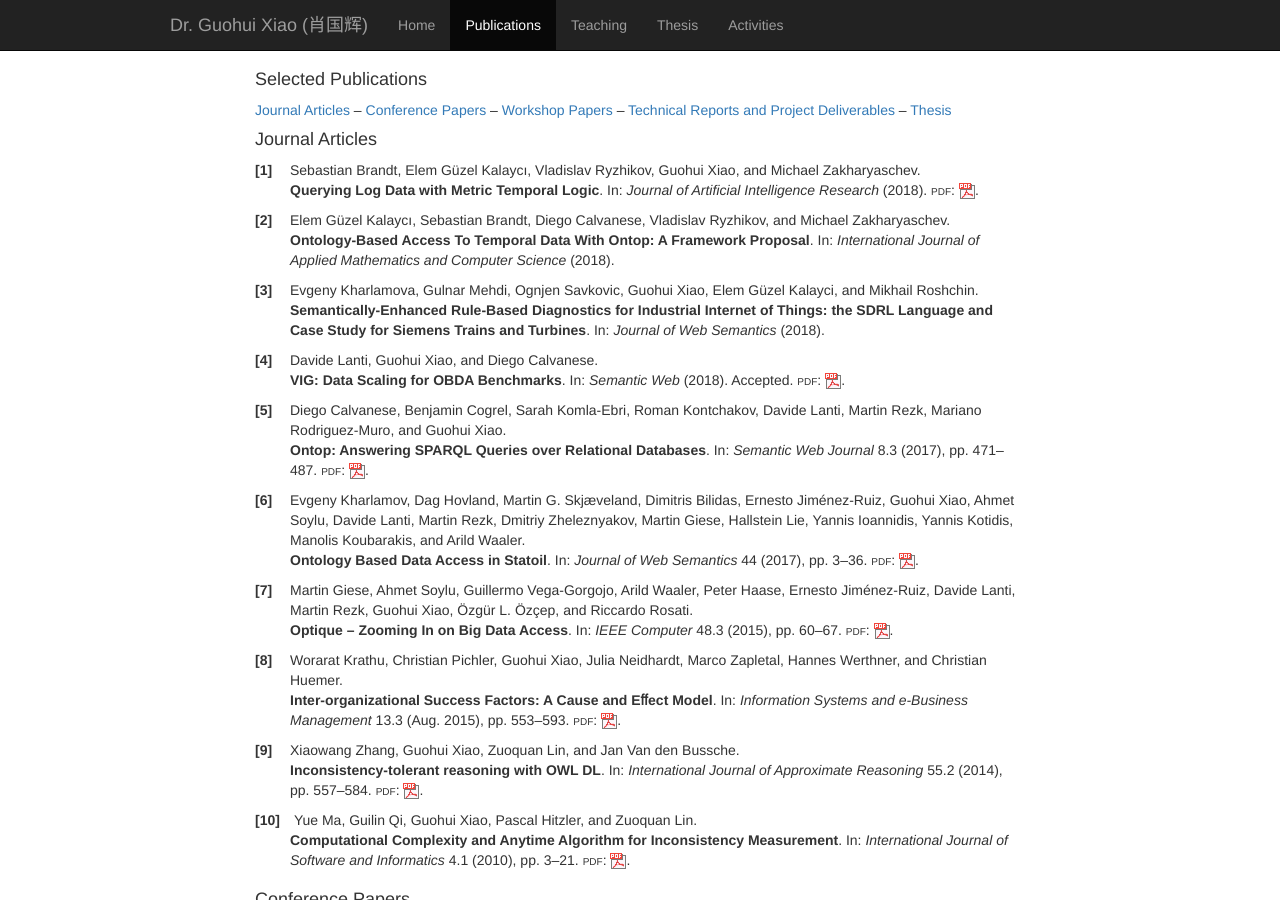
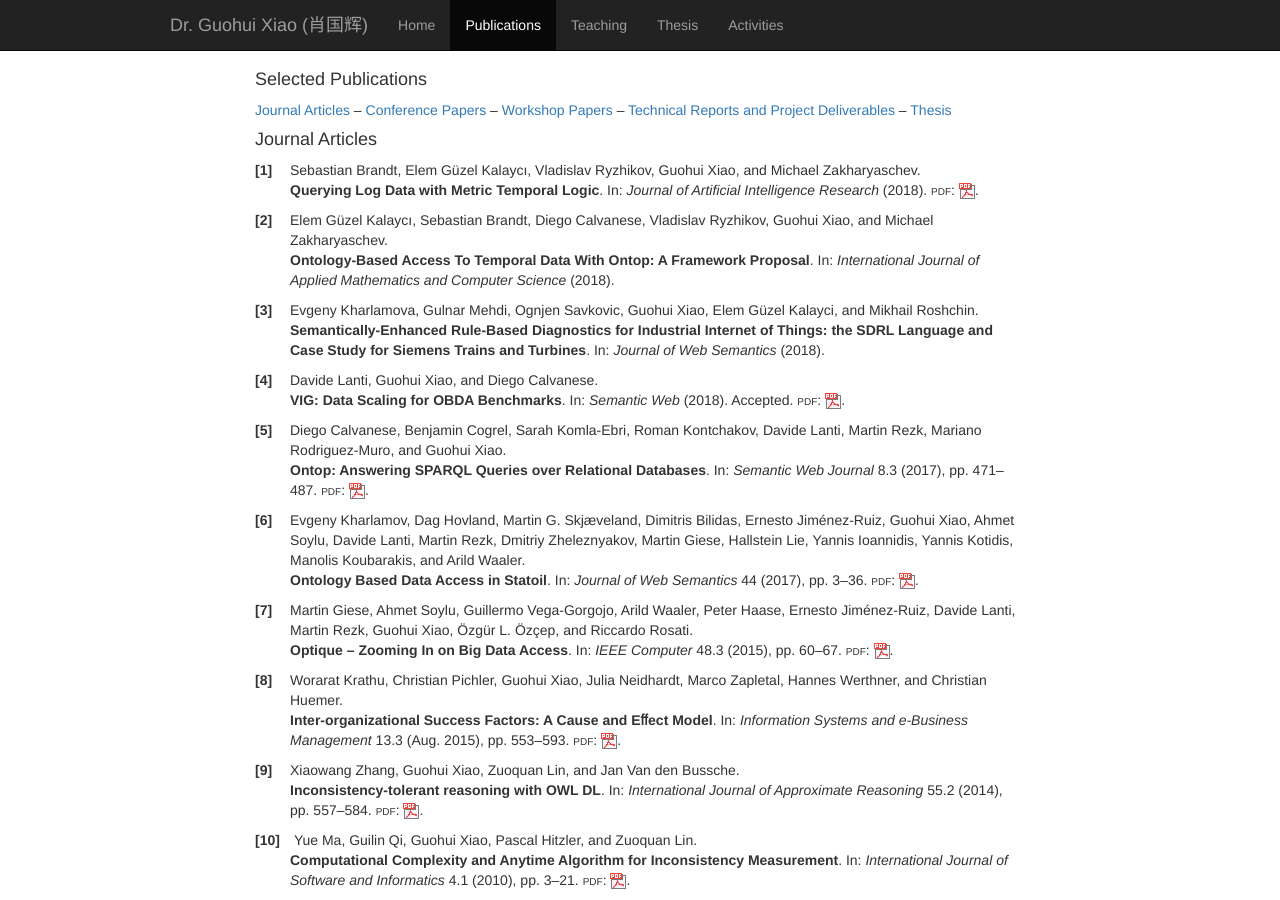
Before and after one commit to ghxiao/ghxiao.github.io, a Jekyll site: the page built from publications.html, in a window 1280 px wide and 900 px high. Built offline with Jekyll 4.4.1, drawn with Linux system fonts in a browser that asks for light colours.

Commit message:
amcs 2018 paper

```diff
--- a/_includes/pub_body.html
+++ b/_includes/pub_body.html
@@ -50,8 +50,8 @@ src="images/pdf-icon-16x16.gif" alt="PIC"
      </p></dd><dt id="X0-2018-amcs-ontop-temporal" class="thebibliography">
  [2]  </dt><dd
 id="bib-2" class="thebibliography">
-     <!--l. 36--><p class="noindent" >Elem  Güzel  Kalaycı,  Sebastian  Brandt,  Diego  Calvanese,  Vladislav  Ryzhikov,  and  Michael
-     Zakharyaschev. <br
+     <!--l. 36--><p class="noindent" >Elem  Güzel  Kalaycı,  Sebastian  Brandt,  Diego  Calvanese,  Vladislav  Ryzhikov,  Guohui  Xiao,  and
+     Michael Zakharyaschev. <br
 class="newline" />“Ontology-Based Access To Temporal Data With Ontop: A Framework Proposal”. In: <span
 class="cmti-10">International</span>
      <span
--- a/_includes/xiao.bib
+++ b/_includes/xiao.bib
@@ -44,9 +44,9 @@
 	Bdsk-Url-1 = {http://www.semantic-web-journal.net/content/vig-data-scaling-obda-benchmarks-1}}
 
 @article{2018-amcs-ontop-temporal,
-	Author = {Elem G\"uzel Kalayc{\'\i} and Sebastian Brandt and Diego Calvanese and Vladislav Ryzhikov and Michael Zakharyaschev},
+	Author = {Elem G\"uzel Kalayc{\'\i} and Sebastian Brandt and Diego Calvanese and Vladislav Ryzhikov and and Guohui Xiao and Michael Zakharyaschev},
 	Date-Added = {2018-06-16 09:07:19 +0000},
-	Date-Modified = {2018-06-16 09:14:35 +0000},
+	Date-Modified = {2018-10-31 17:14:28 +0000},
 	Journal = {International Journal of Applied Mathematics and Computer Science},
 	Title = {Ontology-Based Access To Temporal Data With Ontop: A Framework Proposal},
 	Year = {2018}}
```
Also changed, not shown: other parts of _includes/xiao.bib (+1 -1 lines).
